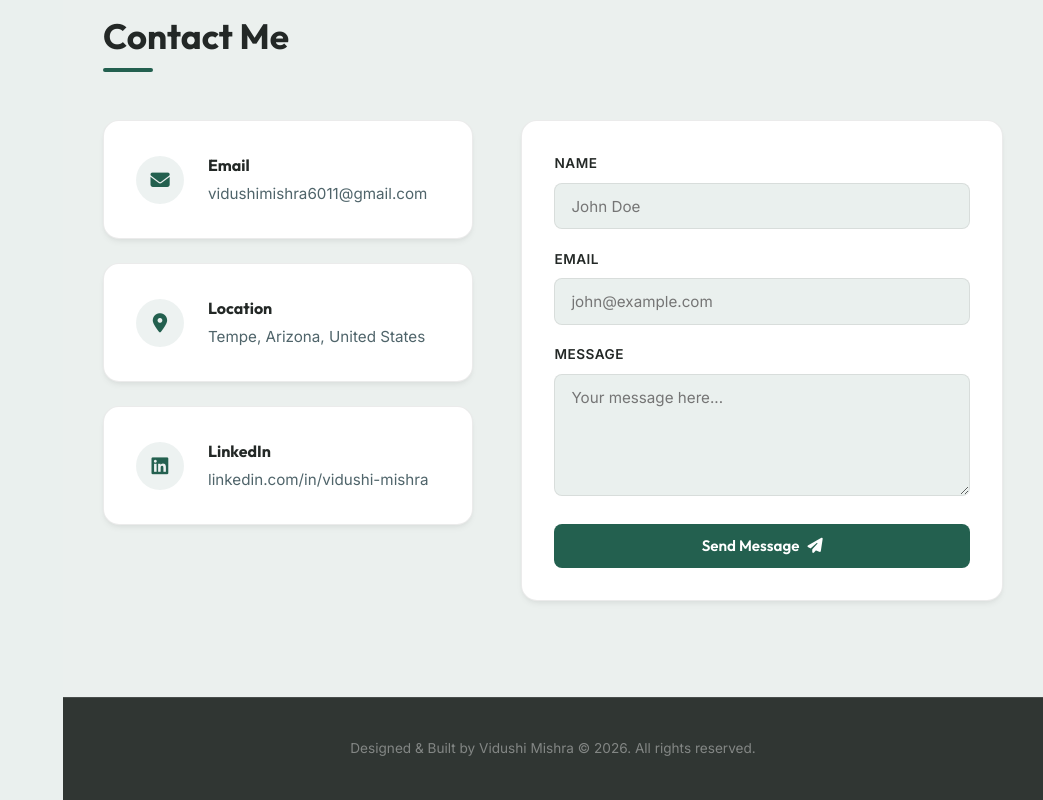
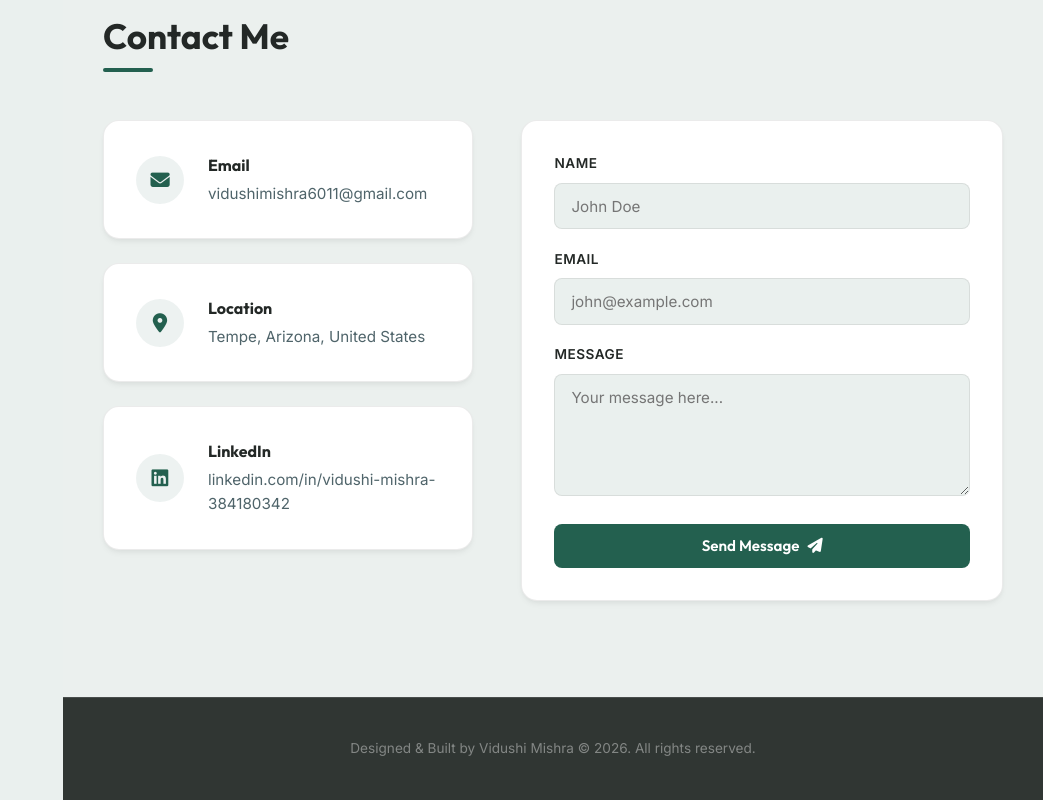
Before and after one commit to vidushi6011/portfolio-website, a website built with Vite: page index.html in a window 1280 px wide. Shown: the part 5386-6186 px from the top of the page, without its empty margins (237-1280 px from the left). Built offline with nearby package versions, Linux system fonts and the light colour scheme.

Commit message:
Update social links for LinkedIn and GitHub

```diff
--- a/index.html
+++ b/index.html
@@ -110,10 +110,10 @@
 
         <!-- Social Icons -->
         <div class="social-links">
-          <a href="https://linkedin.com" target="_blank" rel="noopener noreferrer" aria-label="LinkedIn" class="social-icon">
+          <a href="https://www.linkedin.com/in/vidushi-mishra-384180342/" target="_blank" rel="noopener noreferrer" aria-label="LinkedIn" class="social-icon">
             <i class="fa-brands fa-linkedin-in"></i>
           </a>
-          <a href="https://github.com" target="_blank" rel="noopener noreferrer" aria-label="GitHub" class="social-icon">
+          <a href="https://github.com/vidushi6011" target="_blank" rel="noopener noreferrer" aria-label="GitHub" class="social-icon">
             <i class="fa-brands fa-github"></i>
           </a>
           <a href="mailto:vidushimishra6011@gmail.com" aria-label="Email" class="social-icon">
@@ -396,7 +396,7 @@
               <i class="fa-brands fa-linkedin"></i>
               <div>
                 <h3>LinkedIn</h3>
-                <p><a href="https://linkedin.com" target="_blank" rel="noopener noreferrer">linkedin.com/in/vidushi-mishra</a></p>
+                <p><a href="https://www.linkedin.com/in/vidushi-mishra-384180342/" target="_blank" rel="noopener noreferrer">linkedin.com/in/vidushi-mishra-384180342</a></p>
               </div>
             </div>
           </div>
```
